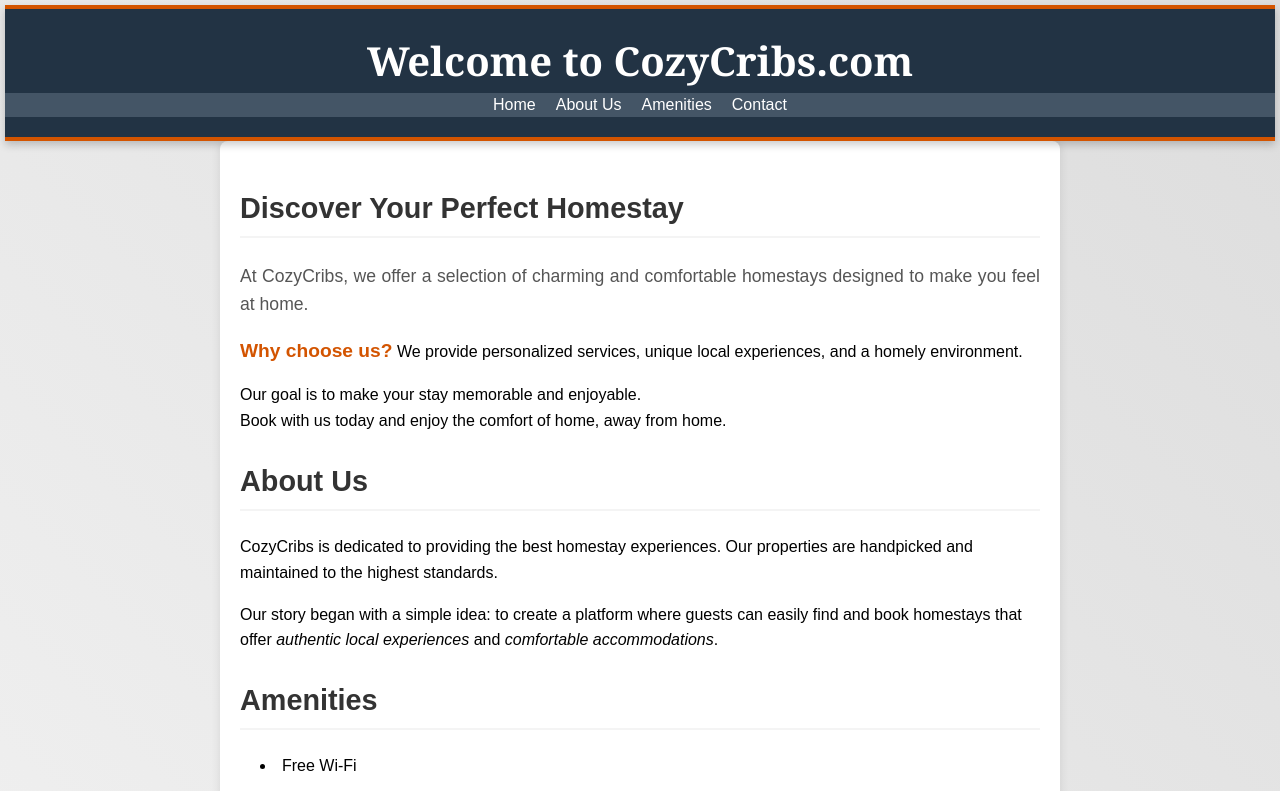
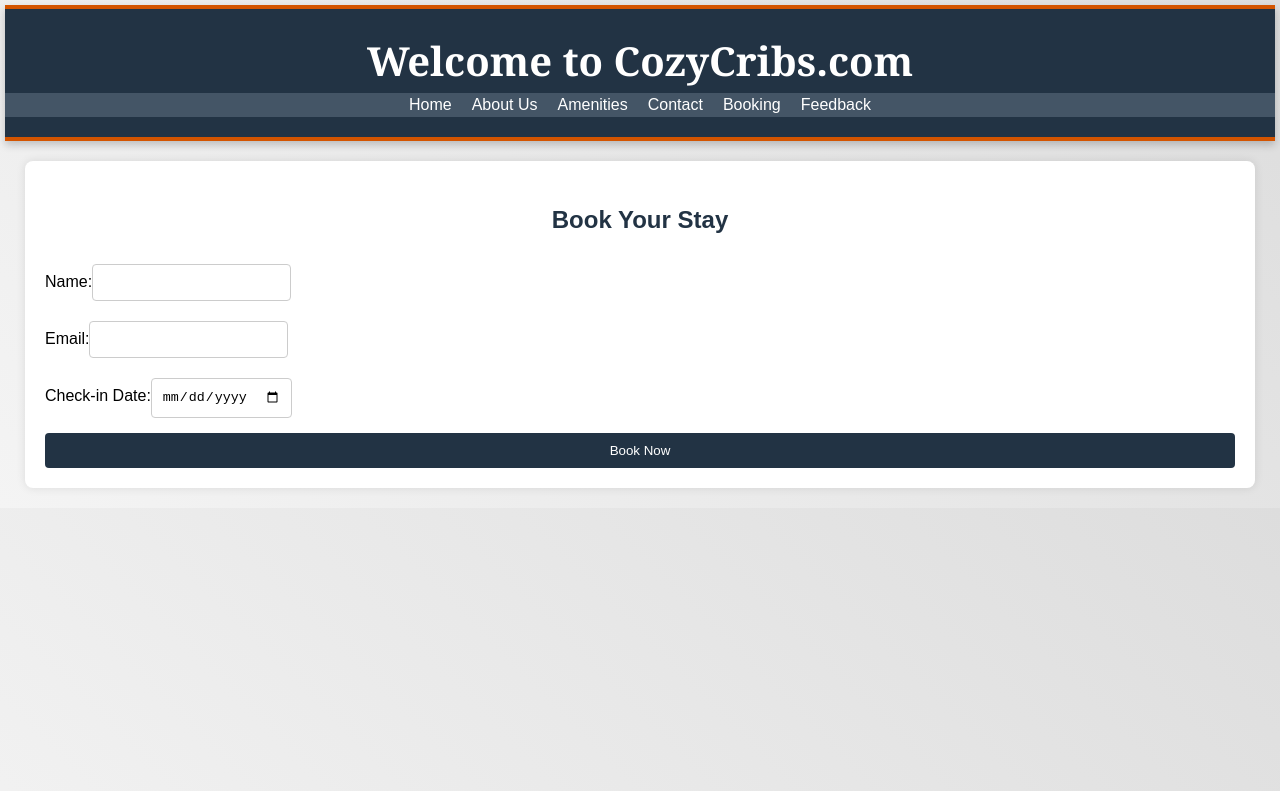
Before and after one commit to AryavartChandel/CozyCribs, a React (Create React App) app in the folder cozycribs/: page /booking in a window 1280 px wide. Shown: the top 791 px of the page. Built offline with nearby package versions, Linux system fonts and the light colour scheme.

Commit message:
Added components and hooks

```diff
--- a/cozycribs/package.json
+++ b/cozycribs/package.json
@@ -8,6 +8,7 @@
     "@testing-library/user-event": "^13.5.0",
     "react": "^18.3.1",
     "react-dom": "^18.3.1",
+    "react-router-dom": "^6.26.2",
     "react-scripts": "5.0.1",
     "web-vitals": "^2.1.4"
   },
--- a/cozycribs/src/App.js
+++ b/cozycribs/src/App.js
@@ -1,25 +1,27 @@
 import React from 'react';
+import { Route, Routes } from 'react-router-dom';
 import Header from './components/Header';
 import Home from './components/Home';
 import About from './components/About';
 import Amenities from './components/Amenities';
 import Contact from './components/Contact';
-import Footer from './components/Footer';
-import './styles.css';  // Global CSS
+import BookingForm from './components/BookingForm';
+import FeedbackForm from './components/FeedbackForm';
 
-function App() {
-  return (
-    <div>
-      <Header />
-      <main>
-        <Home />
-        <About />
-        <Amenities />
-        <Contact />
-      </main>
-      <Footer />
-    </div>
-  );
-}
+const App = () => {
+    return (
+        <div>
+            <Header />
+            <Routes>
+                <Route path="/" element={<Home />} />
+                <Route path="/about" element={<About />} />
+                <Route path="/amenities" element={<Amenities />} />
+                <Route path="/contact" element={<Contact />} />
+                <Route path="/booking" element={<BookingForm />} />
+                <Route path="/feedback" element={<FeedbackForm />} />
+            </Routes>
+        </div>
+    );
+};
 
 export default App;
--- /dev/null
+++ b/cozycribs/src/components/BookingForm.js
@@ -0,0 +1,58 @@
+import React, { useState, useRef } from 'react';
+
+
+const BookingForm = () => {
+  const [name, setName] = useState('');
+  const [email, setEmail] = useState('');
+  const [date, setDate] = useState('');
+  const nameRef = useRef(null);
+
+  const handleSubmit = (e) => {
+    e.preventDefault();
+    // You can add functionality to send the booking data here
+    console.log('Booking Details:', { name, email, date });
+    alert('Booking Successful!');
+    setName('');
+    setEmail('');
+    setDate('');
+  };
+
+  return (
+    <div className="form-container">
+      <h2>Book Your Stay</h2>
+      <form onSubmit={handleSubmit}>
+        <label>
+          Name:
+          <input
+            type="text"
+            value={name}
+            onChange={(e) => setName(e.target.value)}
+            ref={nameRef}
+            required
+          />
+        </label>
+        <label>
+          Email:
+          <input
+            type="email"
+            value={email}
+            onChange={(e) => setEmail(e.target.value)}
+            required
+          />
+        </label>
+        <label>
+          Check-in Date:
+          <input
+            type="date"
+            value={date}
+            onChange={(e) => setDate(e.target.value)}
+            required
+          />
+        </label>
+        <button type="submit">Book Now</button>
+      </form>
+    </div>
+  );
+};
+
+export default BookingForm;
--- /dev/null
+++ b/cozycribs/src/components/FeedbackForm.js
@@ -0,0 +1,32 @@
+import React, { useState } from 'react';
+
+const FeedbackForm = () => {
+  const [feedback, setFeedback] = useState('');
+
+  const handleSubmit = (e) => {
+    e.preventDefault();
+    // Handle feedback submission
+    console.log('Feedback:', feedback);
+    alert('Feedback Submitted!');
+    setFeedback('');
+  };
+
+  return (
+    <div className="form-container">
+      <h2>Leave Your Feedback</h2>
+      <form onSubmit={handleSubmit}>
+        <label>
+          Feedback:
+          <textarea
+            value={feedback}
+            onChange={(e) => setFeedback(e.target.value)}
+            required
+          />
+        </label>
+        <button type="submit">Submit Feedback</button>
+      </form>
+    </div>
+  );
+};
+
+export default FeedbackForm;
--- a/cozycribs/src/components/Header.js
+++ b/cozycribs/src/components/Header.js
@@ -1,15 +1,18 @@
 import React from 'react';
 import '../styles.css';
+import { Link } from 'react-router-dom';
 
 const Header = () => (
     <header>
         <h1>Welcome to CozyCribs.com</h1>
         <nav>
             <ul>
-                <li><a href="#home">Home</a></li>
-                <li><a href="#about">About Us</a></li>
-                <li><a href="#amenities">Amenities</a></li>
-                <li><a href="#contact">Contact</a></li>
+            <li><Link to="/">Home</Link></li>
+                <li><Link to="/about">About Us</Link></li> {/* Correct link for About Us */}
+                <li><Link to="/amenities">Amenities</Link></li> {/* Correct link for Amenities */}
+                <li><Link to="/contact">Contact</Link></li> {/* Correct link for Contact */}
+                <li><Link to="/booking">Booking</Link></li> {/* New link */}
+                <li><Link to="/feedback">Feedback</Link></li> {/* New link */}
             </ul>
         </nav>
     </header>
--- a/cozycribs/src/index.js
+++ b/cozycribs/src/index.js
@@ -2,10 +2,13 @@ import React from 'react';
 import ReactDOM from 'react-dom';
 import './styles.css'; // Import global styles
 import App from './App'; // Import App component
+import { BrowserRouter } from 'react-router-dom'; // Import BrowserRouter
 
 ReactDOM.render(
-  <React.StrictMode>
-    <App />
-  </React.StrictMode>,
-  document.getElementById('root')
+    <React.StrictMode>
+        <BrowserRouter>
+            <App />
+        </BrowserRouter>
+    </React.StrictMode>,
+    document.getElementById('root')
 );
--- a/cozycribs/src/styles.css
+++ b/cozycribs/src/styles.css
@@ -216,3 +216,46 @@ footer {
     border-top: 4px solid #d35400;
     animation: fadeInUp 1s ease-out;
 }
+
+.form-container {
+    margin: 20px;
+    padding: 20px;
+    background-color: #ffffff;
+    box-shadow: 0 0 10px rgba(0, 0, 0, 0.1);
+    border-radius: 8px;
+  }
+
+  .form-container h2 {
+    text-align: center;
+    color: #223344;
+  }
+
+  .form-container form {
+    display: flex;
+    flex-direction: column;
+  }
+
+  .form-container label {
+    margin-bottom: 10px;
+  }
+
+  .form-container input,
+  .form-container textarea {
+    padding: 10px;
+    margin: 5px 0;
+    border: 1px solid #ccc;
+    border-radius: 4px;
+  }
+
+  .form-container button {
+    padding: 10px;
+    background-color: #223344;
+    color: white;
+    border: none;
+    border-radius: 4px;
+    cursor: pointer;
+  }
+
+  .form-container button:hover {
+    background-color: #d35400;
+  }
```
Also changed, not shown: cozycribs/src/hooks/useForm.js (added, +17 -0 lines), 1 other file (tests, documents, lock files or other folders).
